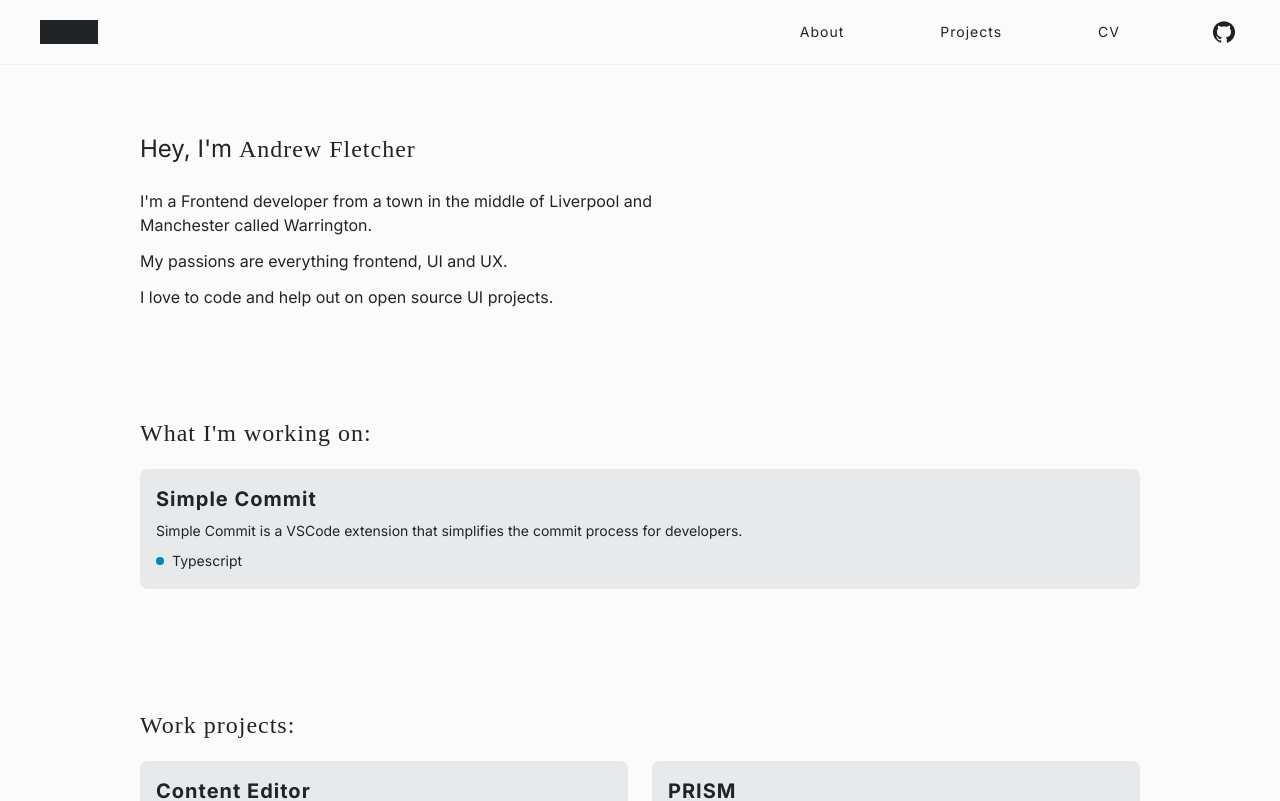
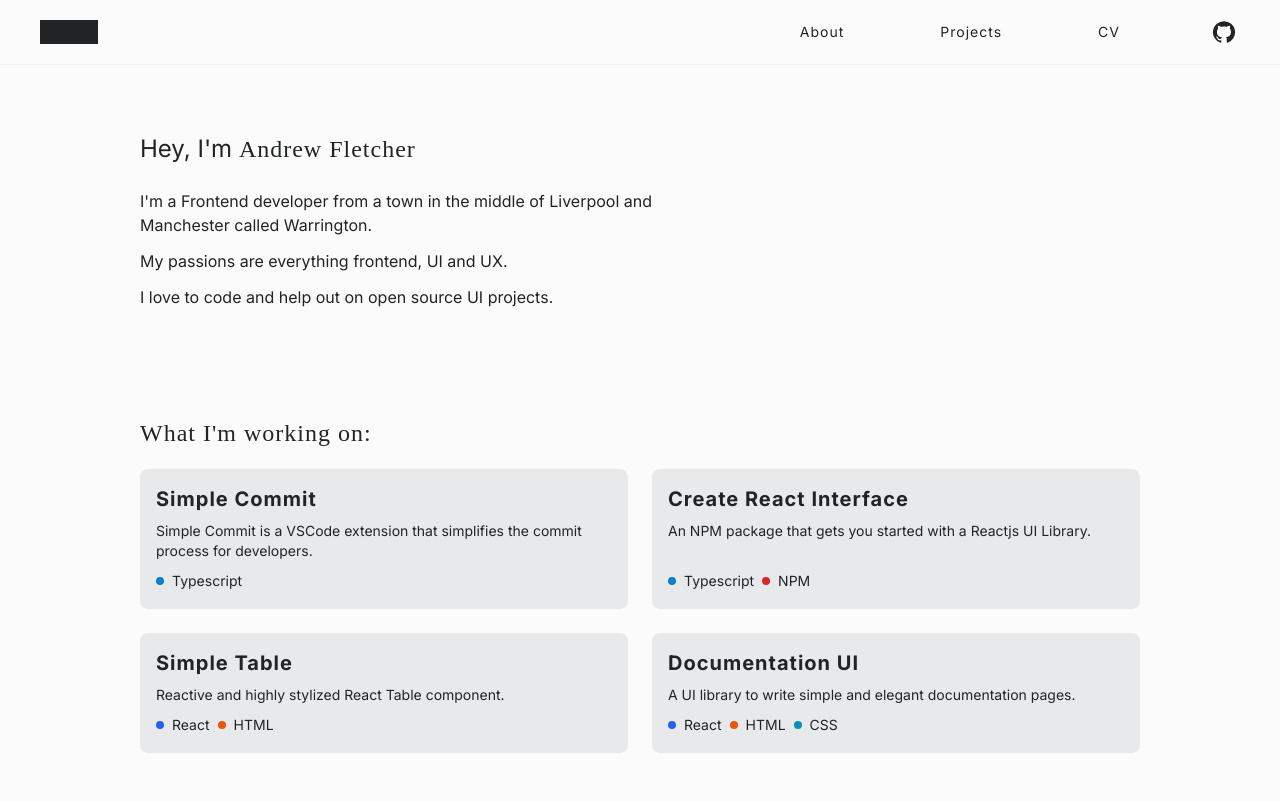
Before and after one commit to fletch-r/personal, a React (Vite) app: page / in a window 1280 px wide. Shown: the top 801 px of the page. Built offline with nearby package versions, Linux system fonts and the light colour scheme.

Commit message:
chore: :recycle:  - updated projects

```diff
--- a/src/pages/Home.tsx
+++ b/src/pages/Home.tsx
@@ -41,6 +41,18 @@ function Home() {
               - Documentation UI: A UI library built with CRI that is tailored to writing clean documentation.
               - Simple Table: A fancy but Simple to use Table component. Ref: https://coyleandrew.medium.com/design-better-data-tables-4ecc99d23356
           */}
+          <a href="/create-react-interface" className="flex flex-1 justify-between gap-2 flex-col bg-oxford-main/10 hover:bg-transparent hover:bg-gradient-to-r hover:from-sky-600/10 hover:to-red-600/10 p-4 rounded-lg">
+            <div className='flex flex-col gap-2'>
+              <h4 className="text-xl font-bold">Create React Interface</h4>
+              <p className="text-sm">An NPM package that gets you started with a Reactjs UI Library.</p>
+            </div>
+            <div className="flex gap-2 justify-start items-center h-6">
+              <div className="w-2 h-2 bg-sky-600 rounded-full"></div>
+              <p className='text-sm'>Typescript</p>
+              <div className="w-2 h-2 bg-red-600 rounded-full"></div>
+              <p className='text-sm'>NPM</p>
+            </div>
+          </a>
           {/* <a href="/htmc" className="flex flex-1 justify-between gap-2 flex-col bg-oxford-main/10 hover:bg-transparent hover:bg-gradient-to-r hover:from-amber-600/10 hover:to-orange-600/10 p-4 rounded-lg">
             <div className='flex flex-col gap-2'>
               <h4 className="text-xl font-bold">HTMC</h4>
@@ -66,6 +78,34 @@ function Home() {
             </div>
           </a> */}
         </div>
+        <div className="w-full flex flex-col md:flex-row gap-6 mb-6 slide-up-30">
+        <a href="/simple-table" className="flex flex-1 justify-between gap-2 flex-col bg-oxford-main/10 hover:bg-transparent hover:bg-gradient-to-r hover:from-blue-600/10 hover:to-orange-600/10 p-4 rounded-lg">
+            <div className='flex flex-col gap-2'>
+              <h4 className="text-xl font-bold">Simple Table</h4>
+              <p className="text-sm">Reactive and highly stylized React Table component.</p>
+            </div>
+            <div className="flex gap-2 justify-start items-center h-6">
+              <div className="w-2 h-2 bg-blue-600 rounded-full"></div>
+              <p className='text-sm'>React</p>
+              <div className="w-2 h-2 bg-orange-600 rounded-full"></div>
+              <p className='text-sm'>HTML</p>
+            </div>
+          </a>
+          <a href="/documentation-ui" className="flex flex-1 justify-between gap-2 flex-col bg-oxford-main/10 hover:bg-transparent hover:bg-gradient-to-r hover:from-blue-600/10 hover:via-orange-600/10 hover:to-cyan-600/10 p-4 rounded-lg">
+            <div className='flex flex-col gap-2'>
+              <h4 className="text-xl font-bold">Documentation UI</h4>
+              <p className="text-sm">A UI library to write simple and elegant documentation pages.</p>
+            </div>
+            <div className="flex gap-2 justify-start items-center h-6">
+              <div className="w-2 h-2 bg-blue-600 rounded-full"></div>
+              <p className='text-sm'>React</p>
+              <div className="w-2 h-2 bg-orange-600 rounded-full"></div>
+              <p className='text-sm'>HTML</p>
+              <div className="w-2 h-2 bg-cyan-600 rounded-full"></div>
+              <p className='text-sm'>CSS</p>
+            </div>
+          </a>
+        </div>
       </div>
 
       {/* Work Projects */}
@@ -88,7 +128,7 @@ function Home() {
               <p className="text-sm">A PIM built and designed by me for JDSports that allows various teams to organize and manage thousands of product information.</p>
             </div>
             <div className="flex gap-2 justify-start items-center h-6">
-              <div className="w-2 h-2 bg-blue-400 rounded-full"></div>
+              <div className="w-2 h-2 bg-blue-600 rounded-full"></div>
               <p className='text-sm'>React</p>
             </div>
           </a>
```
